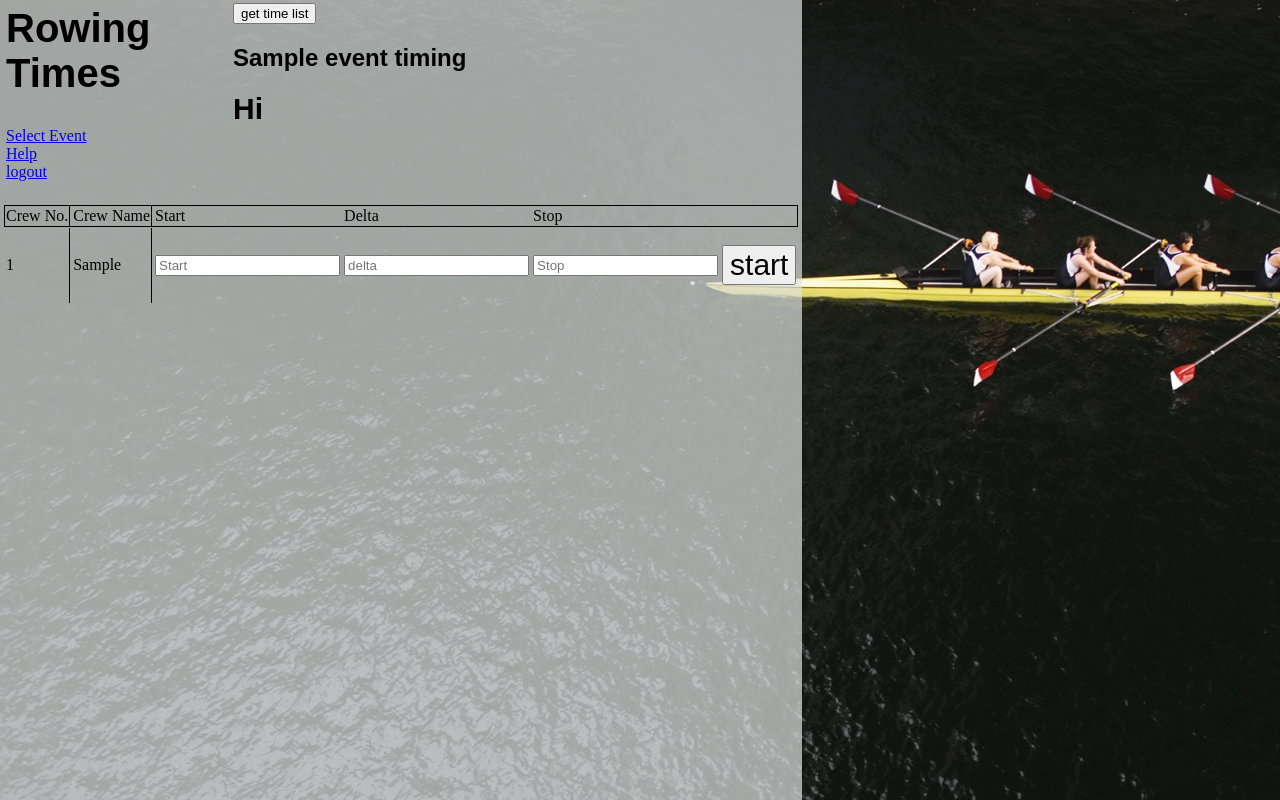
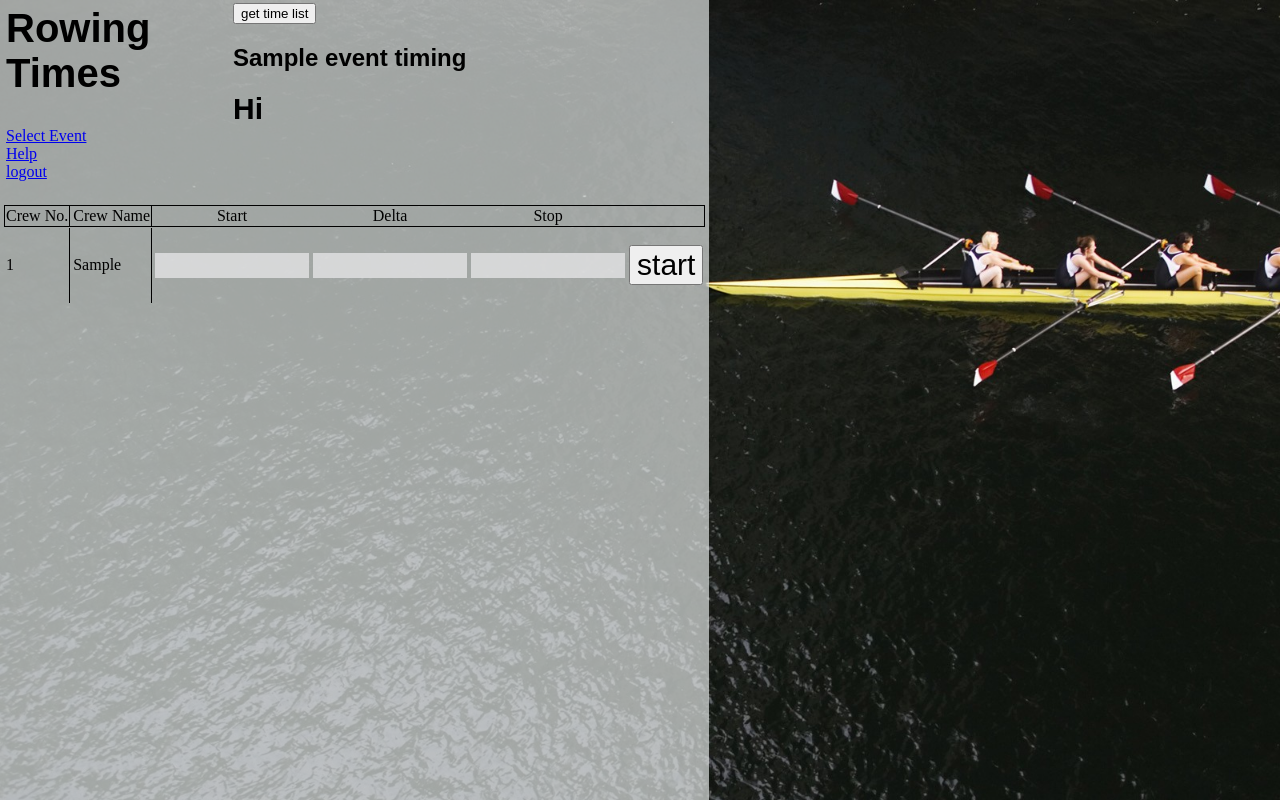
Before and after one commit to ventisep/RowTime, a Python web app: template templates/rcn_detail.html in a window 1280 px wide. Run offline with Jinja, Linux system fonts and the light colour scheme; the template is opened without the code that fills it: most values are stand-ins (such as "Sample title", 1, 10 or a date in 2020); some libraries are stand-ins or nearby versions.

Commit message:
Made the time display look a bit better
Now it is less clear that they are text boxes, and they are easier to
read.

```diff
--- a/css/style.css
+++ b/css/style.css
@@ -17,14 +17,18 @@ h2{
 	font-family: Arial;
 }
 
+.input_RCNdetail{
+	border-width: 0px;
+	background-color: rgba(228, 228, 229, 0.8);
+	font-size: 20px;
+	width: 150px;
+	text-align: center;
+}
+
 #username{
 	font-family: Arial;
 	font-weight: bold;
 	font-size: 30px;
-}
-
-input[readonly]{
-	background: grey;
 }
 
 .table_2{
--- a/templates/rcn_detail.html
+++ b/templates/rcn_detail.html
@@ -170,17 +170,17 @@
 	<tr style="outline: thin solid">
 		<td style="border-right-width: 1px; border-right-style: solid;">Crew No.</td>
 		<td style="border-right-width: 1px; border-right-style: solid;">Crew Name</td>
-		<td>Start</td>
-		<td>Delta</td>
-		<td>Stop</td>
+		<td align="center">Start</td>
+		<td align="center">Delta</td>
+		<td align="center">Stop</td>
 	</tr>
 {% for crew in crews %}
 	<tr style="height:75px;">
 		<td style="border-right-width: 1px; border-right-style: solid;">{{crew.crew_number}}</td>
 		<td style="border-right-width: 1px; border-right-style: solid;">{{crew.crew_type}}</td>
-		<td><input id="start_{{crew.crew_number}}" type="datetime" placeholder="Start"/></td>
-		<td><input id="delta_{{crew.crew_number}}" type="datetime" placeholder="delta"/></td>
-		<td><input id="stop_{{crew.crew_number}}" type="datetime" placeholder="Stop"/></td>
+		<td><input class="input_RCNdetail" disabled id="start_{{crew.crew_number}}" type="datetime"/></td>
+		<td><input class="input_RCNdetail" disabled id="delta_{{crew.crew_number}}" type="datetime"/></td>
+		<td><input class="input_RCNdetail" disabled id="stop_{{crew.crew_number}}"  type="datetime"/></td>
 		<td><input type="button" value="start" id="button_{{crew.crew_number}}" style="font-size: 30px;" onClick="ClickButton({{loop.index-1}}, {{crew.crew_number}}, new Date(), 'none');"/></td>
 	</tr>
 {% endfor %}
```
Also changed, not shown: 1 other file.
